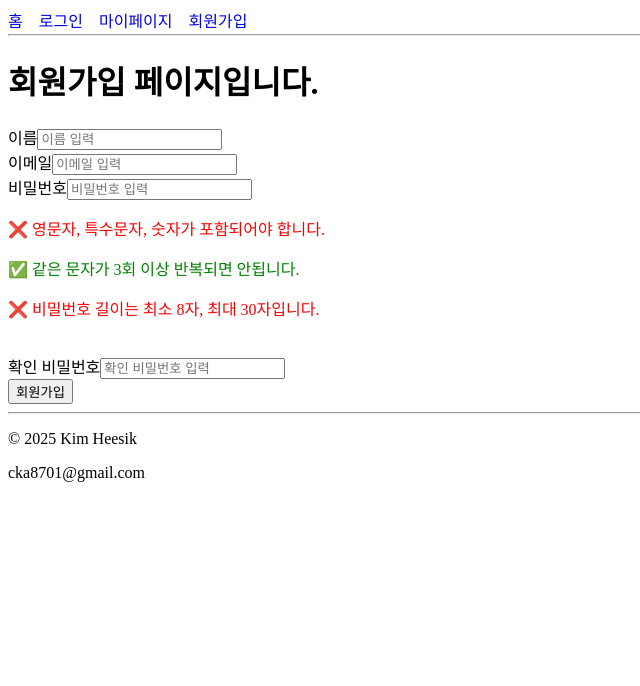
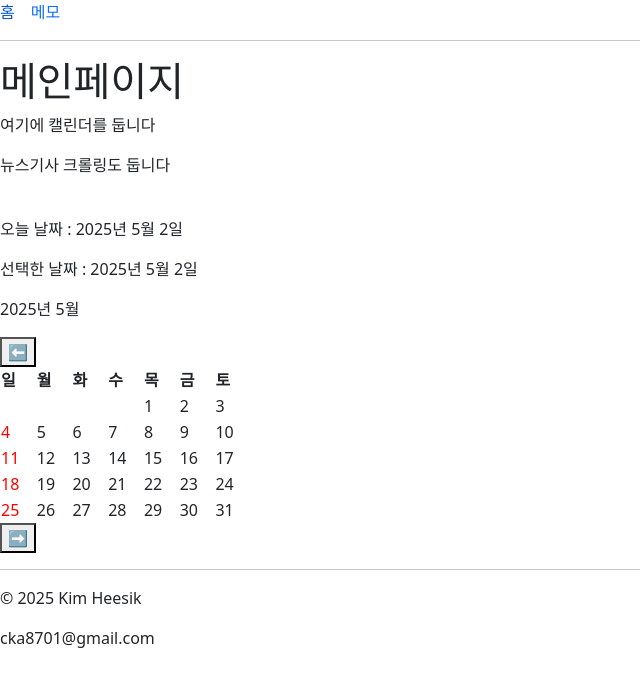
Before and after one commit to heesik03/Dongyang-FrontExam, a React (Vite) app in the folder Front-end/: page /signup in a window 1280 px wide. Shown: the top 686 px of the page, without its empty margins (0-640 px from the left). Built offline with nearby package versions, Linux system fonts and the light colour scheme.

Commit message:
캘린더 body 완성, note 페이지 생성, 회원 관련 페이지 삭제

```diff
--- a/Front-end/index.html
+++ b/Front-end/index.html
@@ -1,9 +1,10 @@
 <!doctype html>
-<html lang="en">
+<html lang="kr">
   <head>
     <meta charset="UTF-8" />
     <meta name="viewport" content="width=device-width, initial-scale=1.0" />
-    <title>Vite + React</title>
+    <link href="https://cdn.jsdelivr.net/npm/bootstrap@5.3.6/dist/css/bootstrap.min.css" rel="stylesheet" integrity="sha384-4Q6Gf2aSP4eDXB8Miphtr37CMZZQ5oXLH2yaXMJ2w8e2ZtHTl7GptT4jmndRuHDT" crossorigin="anonymous">
+    <title>김희식 과제</title>
   </head>
   <body>
     <div id="root"></div>
--- a/Front-end/src/App.jsx
+++ b/Front-end/src/App.jsx
@@ -4,9 +4,8 @@ import Header from "./componets/layouts/Header";
 import Footer from './componets/layouts/Footer';
 
 import Home from './pages/Home';
-import LogIn from './pages/LogIn';
-import MyPage from './pages/MyPage';
-import SignUp from './pages/SignUp';
+import Note from "./pages/Note";
+import NoteWrite from "./pages/NoteWrite";
 
 function App() {
   return (
@@ -14,9 +13,8 @@ function App() {
       <Header />
       <Routes>
         <Route path="*" element={<Home />} />
-        <Route path='/login' element={<LogIn />} />
-        <Route path="/mypage" element={<MyPage />} />
-        <Route path='/signup' element={<SignUp />} />
+        <Route path="/note" element={<Note />} />
+        <Route path="/note/write" element={<NoteWrite />} />
       </Routes>
       <Footer />
     </>
--- a/Front-end/src/Style.css
+++ b/Front-end/src/Style.css
@@ -11,6 +11,6 @@ li {
     float: left;
 }
 
-#calender th {
+#calendar th {
     padding-right : 20px;
 }
--- /dev/null
+++ b/Front-end/src/componets/CalendarBody.jsx
@@ -0,0 +1,35 @@
+const CalendarBody = ({ firstWeek, lastDay, currentDay, setCurrentDay }) => {
+    const totalCells = lastDay + firstWeek;
+    const rows = []; // 달력의 열
+    let cells = [];
+
+    for (let i = 0; i < totalCells; i++) {
+        if (i < firstWeek) {
+            cells.push(<td key={`empty-${i}`}>&nbsp;</td>); // 빈 칸
+        } else {
+            const day = i + 1 - firstWeek; // 날짜 계산
+            cells.push(
+                <td
+                    key={`${day}일`}
+                    onClick={() => setCurrentDay({ ...currentDay, day })}
+                    style={{ color: i % 7 === 0 && 'red' }}
+                >
+                    {day}
+                </td>
+            );
+        }
+
+        if ((i + 1) % 7 === 0) { // 7일 단위로 rows 배열에
+            rows.push(<tr key={`${i}줄`}>{cells}</tr>);
+            cells = [];
+        }
+    }
+
+    if (cells.length > 0) { // 마지막 주가 7일로 맞아떨어지지 않을 때
+        rows.push(<tr key="마지막 줄">{cells}</tr>);
+    }
+
+    return <tbody>{rows}</tbody>;
+};
+
+export default CalendarBody;
--- a/Front-end/src/componets/ValidationMessage.jsx
+++ /dev/null
@@ -1,8 +0,0 @@
-const ValidationMessage = ({ isValid, message }) => (
-    <p style={{ color: isValid ? 'green' : 'red' }}>
-        {isValid ? '✅ ' : '❌ '}
-        {message}
-    </p>
-);
-
-export default ValidationMessage;
--- a/Front-end/src/componets/layouts/Header.jsx
+++ b/Front-end/src/componets/layouts/Header.jsx
@@ -7,16 +7,8 @@ const Header = () => {
             label : "홈",
         },
         {
-            link : "/login",
-            label : "로그인",
-        },
-        {
-            link : "/mypage",
-            label : "마이페이지",
-        },
-        {
-            link : "/signup",
-            label : "회원가입",
+            link : "/note",
+            label : "메모",
         },
     ]
 
--- a/Front-end/src/pages/Home.jsx
+++ b/Front-end/src/pages/Home.jsx
@@ -1,4 +1,5 @@
 import { useState } from "react";
+import CalendarBody from "../componets/CalendarBody";
 
 function Home() {
     const now = new Date();
@@ -7,6 +8,7 @@ function Home() {
         month : now.getMonth()+1,
         day : now.getDate()
     })
+    const [firstWeek, setFirstWeek] = useState(new Date(currentDay.year, currentDay.month-1, 1).getDay()) // 첫날의 요일
     const [lastDay, setLastDay] = useState(new Date(currentDay.year, currentDay.month, 0).getDate()) // 선택한 월의 말일
     const weekList = ['일', '월', '화', '수', '목', '금', '토'];
 
@@ -23,6 +25,7 @@ function Home() {
             month=1;
         }
         setCurrentDay({year, month, day : 1});
+        setFirstWeek(new Date(year, month-1, 1).getDay())
         setLastDay(new Date(year, month, 0).getDate())
     }
 
@@ -38,27 +41,23 @@ function Home() {
             <p>{`${currentDay.year}년 ${currentDay.month}월`}</p>
 
             <button type="button" onClick={() => changeCurrentMonth(true)}>⬅️</button>
-            <table id="calender">
+            <br />
+            <table id="calendar">
                 <thead>
-                <tr>
-                    {
-                        weekList.map(week => (
-                            <th scope="col" key={week}>{week}</th>
-                        ))
-                    }
-                </tr>
+                    <tr>
+                        {weekList.map(week => (
+                            <th key={week}>{week}</th>
+                        ))}
+                    </tr>
                 </thead>
+                <CalendarBody
+                    lastDay={lastDay}
+                    firstWeek={firstWeek}
+                    currentDay={currentDay}
+                    setCurrentDay={setCurrentDay}
+                />
             </table>
-            {
-                Array.from({ length: lastDay }, (_, dayIndex) => ( // 배열 생성
-                    <span key={dayIndex} onClick={() => setCurrentDay({...currentDay, day : dayIndex + 1})}>
-                        {dayIndex + 1}\
-                    </span>
-                ))
-            }
-            <br />
             <button type="button" onClick={() => changeCurrentMonth(false)}>➡️</button>
-
         </main>
     );
 }
--- a/Front-end/src/pages/LogIn.jsx
+++ /dev/null
@@ -1,45 +0,0 @@
-import { useState } from "react";
-
-function LogIn() {
-    const [email, setEmail] = useState("");
-    const [password, setPassword] = useState("");
-
-    const handleLoginSubmit = (e) => {
-        e.preventDefault();
-        try {
-            console.log(`email : ${email} password : ${password}`)
-        } catch {
-            alert("로그인 오류입니다");
-        }
-    }
-
-    return (
-        <main>
-            <h1>로그인 페이지입니다.</h1>
-            <form onSubmit={handleLoginSubmit}>
-                <label htmlFor="loginEmail">이메일</label>
-                <input
-                    type="email"
-                    id="loginEmail"
-                    placeholder="이메일 입력"
-                    onChange={(e) => {setPassword(e.target.value)}}
-                    required />
-                <br />
-
-                <label htmlFor="loginPassword">비밀번호</label>
-                <input
-                    type="password"
-                    id="loginPassword"
-                    placeholder="비밀번호 입력"
-                    minLength={8} maxLength={30}
-                    onChange={(e) => {setEmail(e.target.value)}}
-                    required />
-                <br />
-
-                <button type="submit">로그인</button>
-            </form>
-        </main>
-    )
-}
-
-export default LogIn;
--- /dev/null
+++ b/Front-end/src/pages/Note.jsx
@@ -0,0 +1,14 @@
+import { Link } from "react-router-dom";
+
+function Note() {
+    return (
+        <main>
+            <h1>Note입니다.</h1>
+            <Link to="/note/write">
+                <button>작성</button>
+            </Link>
+        </main>
+    )
+}
+
+export default Note;
--- /dev/null
+++ b/Front-end/src/pages/NoteWrite.jsx
@@ -0,0 +1,44 @@
+import { useState } from "react";
+import { useNavigate } from "react-router-dom";
+
+function NoteWrite() {
+    const [title, setTitle] = useState("")
+    const [content, setContent] = useState("")
+    const navigate = useNavigate();
+
+    const onSubmitNote = () => {
+        setTitle("")
+        setContent("")
+        navigate("/note")
+    }
+
+    return (
+        <main class="container">
+            <label className="form-label"
+                htmlFor="note-title">
+                제목
+            </label>
+            <input className="form-control"
+                type="text"
+                id="note-title"
+                value={title}
+                onChange={(e) => {setTitle(e.target.value)}} />
+            <br />
+
+            <label className="form-label"
+                htmlFor="note-content">
+                내용
+            </label>
+            <textarea className="form-control"
+                id="note-content"
+                rows="10"
+                value={content}
+                onChange={(e) => {setContent(e.target.value)}} />
+            <br />
+
+            <button type="submit" onClick={onSubmitNote}>제출</button>
+        </main>
+    )
+}
+
+export default NoteWrite;
--- a/Front-end/src/pages/SignUp.jsx
+++ /dev/null
@@ -1,101 +0,0 @@
-import { useState, useEffect } from "react";
-import ValidationMessage from "../componets/ValidationMessage";
-
-function SignUp() {
-    const [signUpInfo, setSignUpInfo] = useState({ // 회원가입 정보
-        name : "",
-        email : "",
-        password : ""
-    });
-    const [pwdValid, setPwdValid] = useState({ // 비밀번호 조건 체크 함수
-        hasRequiredChars : false,
-        iterationChars : false,
-        isLength : false
-    });
-    const [checkPassword, setCheckPassword] = useState("");
-
-    useEffect(() => {
-        setPwdValid({
-            hasRequiredChars: /^(?=.*[a-zA-Z])(?=.*\d)(?=.*[\W_]).+$/.test(signUpInfo.password), // 영문자, 특수문자, 숫자 확인
-            iterationChars: !/(.)\1{2,}/.test(signUpInfo.password), // 3회 이상 반복여부 확인
-            isLength: /^.{8,30}$/.test(signUpInfo.password), // 길이 조건 확인
-        });
-    }, [signUpInfo.password]);
-
-    const handleSignUpSubmit = (e) => {
-        e.preventDefault();
-        const { hasRequiredChars, iterationChars, isLength } = pwdValid;
-        if (!(hasRequiredChars && iterationChars && isLength)) { // 비밀번호 조건이 모두 만족하지 않을 시
-            return alert("비밀번호가 보안 조건을 충족하지 않습니다.");
-        }
-
-        if (signUpInfo.password!==checkPassword)
-            return alert("비밀번호와 확인용 비밀번호가 다릅니다.");
-        try {
-            console.log(`name : ${signUpInfo.name} email : ${signUpInfo.email} password : ${signUpInfo.password}`);
-        } catch {
-            alert("회원가입 오류입니다.");
-        }
-    }
-
-    const onChangeSignUpInfo = (e) => {
-        setSignUpInfo({
-            ...signUpInfo,
-            [e.target.id] : e.target.value,
-        })
-    }
-
-    return (
-        <main>
-            <h1>회원가입 페이지입니다.</h1>
-            <form onSubmit={handleSignUpSubmit}>
-                <label htmlFor="name">이름</label>
-                <input
-                    type="text"
-                    id="name"
-                    placeholder="이름 입력"
-                    maxLength={30}
-                    value={signUpInfo.name}
-                    onChange={onChangeSignUpInfo}
-                    required />
-                <br />
-
-                <label htmlFor="email">이메일</label>
-                <input
-                    type="email"
-                    id="email"
-                    placeholder="이메일 입력"
-                    value={signUpInfo.email}
-                    onChange={onChangeSignUpInfo}
-                    required />
-                <br />
-
-                <label htmlFor="password">비밀번호</label>
-                <input
-                    type="password"
-                    id="password"
-                    placeholder="비밀번호 입력"
-                    value={signUpInfo.password}
-                    onChange={onChangeSignUpInfo}
-                    required />
-                <ValidationMessage isValid={pwdValid.hasRequiredChars} message="영문자, 특수문자, 숫자가 포함되어야 합니다." />
-                <ValidationMessage isValid={pwdValid.iterationChars} message="같은 문자가 3회 이상 반복되면 안됩니다." />
-                <ValidationMessage isValid={pwdValid.isLength} message="비밀번호 길이는 최소 8자, 최대 30자입니다." />
-                <br />
-
-                <label htmlFor="checkPassword">확인 비밀번호</label>
-                <input
-                    type="password"
-                    id="checkPassword"
-                    placeholder="확인 비밀번호 입력"
-                    onChange={(e) => {setCheckPassword(e.target.value)}}
-                    required />
-                <br />
-
-                <button type="submit">회원가입</button>
-            </form>
-        </main>
-    )
-}
-
-export default SignUp;
```
Also changed, not shown: Front-end/src/pages/MyPage.jsx (deleted, +0 -9 lines).
